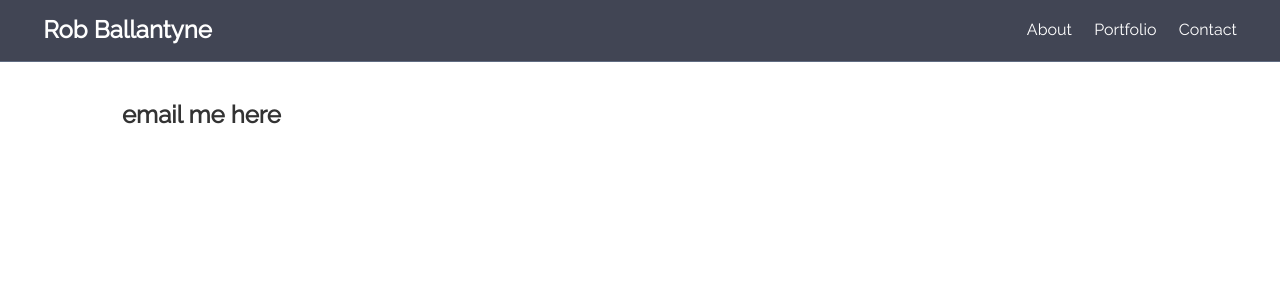
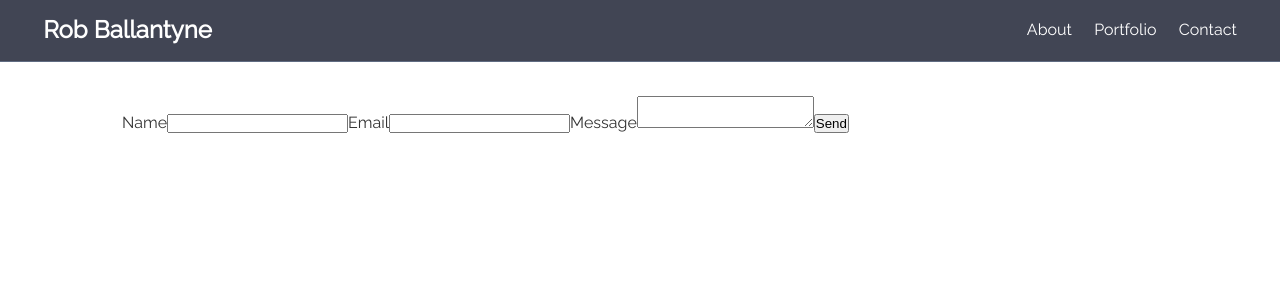
Before and after one commit to RABallantyne/portfolio-app, a React (Create React App) app: page /contact in a window 1280 px wide. Shown: the top 300 px of the page. Built offline with nearby package versions, Linux system fonts and the light colour scheme.

Commit message:
added emailjs

```diff
--- a/package.json
+++ b/package.json
@@ -6,6 +6,7 @@
     "@testing-library/jest-dom": "^4.2.4",
     "@testing-library/react": "^9.3.2",
     "@testing-library/user-event": "^7.1.2",
+    "emailjs-com": "^2.4.1",
     "react": "^16.12.0",
     "react-dom": "^16.12.0",
     "react-router": "^5.1.2",
--- a/src/components/Contact.js
+++ b/src/components/Contact.js
@@ -1,9 +1,35 @@
 import React from 'react';
+import emailjs from 'emailjs-com';
 
 export default function Contact() {
+  const sendEmail = e => {
+    e.preventDefault();
+    emailjs
+      .sendForm(
+        `gmail`,
+        `contact_portfolio`,
+        e.target,
+        `user_4DgMKGqJscoo7Q4S1HIwG`
+      )
+      .then(
+        result => {
+          console.log(result.text);
+        },
+        error => {
+          console.log(error.text);
+        }
+      );
+  };
   return (
-    <div>
-      <h1>email me here</h1>
-    </div>
+    <form className='contact-form' onSubmit={sendEmail}>
+      <input type='hidden' name='contact_number' />
+      <label>Name</label>
+      <input type='text' name='user_name' />
+      <label>Email</label>
+      <input type='email' name='user_email' />
+      <label>Message</label>
+      <textarea name='message' />
+      <input type='submit' value='Send' />
+    </form>
   );
 }
```
Also changed, not shown: 1 other file (tests, documents, lock files or other folders).
